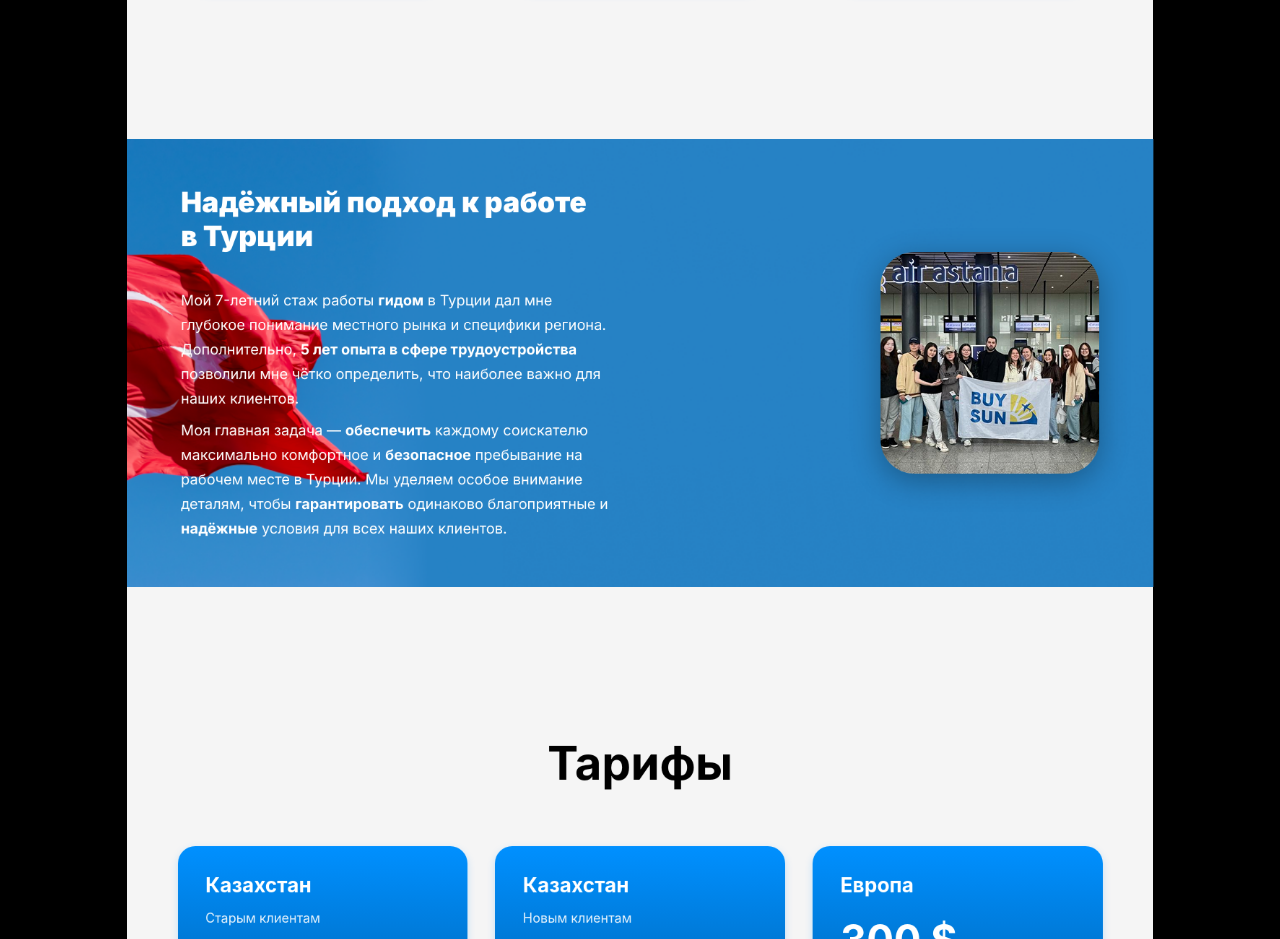
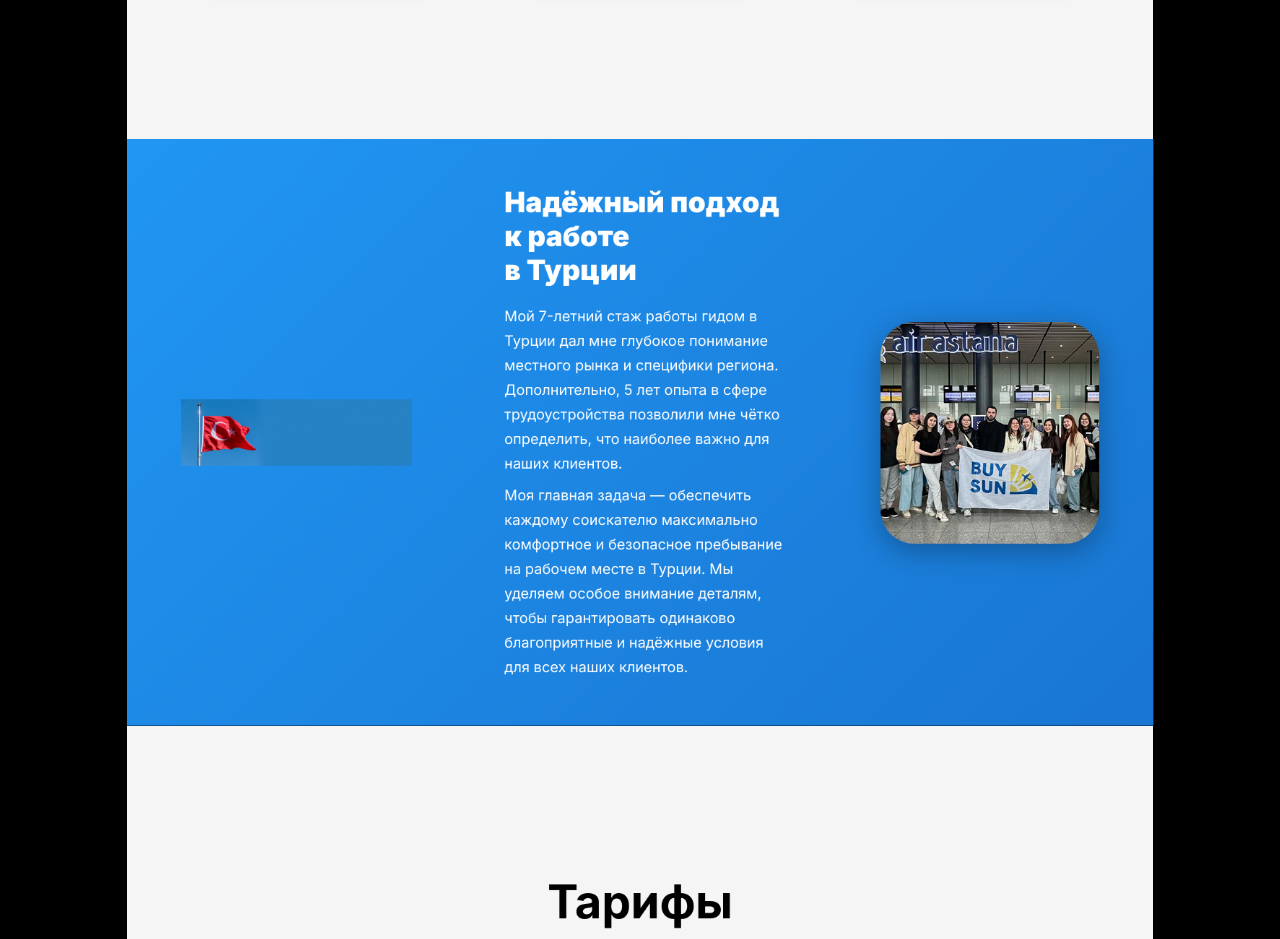
Before and after one commit to idrisqtt/buy-sun_landingpage, a React (Vite) app: page / in a window 1280 px wide. Shown: the part 1000-1939 px from the top of the page. Built offline with nearby package versions, Linux system fonts and the light colour scheme.

Commit message:
Rearrange Section3 layout: flag left, text center, photo right
- Add Turkish flag as separate element on the left
- Move text to center position
- Keep team photo on the right
- Hide flag on mobile for cleaner layout

```diff
--- a/src/Section3.css
+++ b/src/Section3.css
@@ -2,10 +2,7 @@
   width: 100%;
   min-height: 551px;
   height: auto;
-  background-image: url('/s3-1.png');
-  background-size: cover;
-  background-position: center;
-  background-repeat: no-repeat;
+  background: linear-gradient(135deg, #2196F3 0%, #1976D2 100%);
   padding: 0;
   display: flex;
   align-items: center;
@@ -13,7 +10,6 @@
   position: relative;
   box-sizing: border-box;
   overflow-x: hidden;
-  /* Предотвращаем горизонтальный скролл */
 }
 
 .section3-container {
@@ -40,19 +36,34 @@
   position: relative;
 }
 
+.section3-flag {
+  flex-shrink: 0;
+  order: 1;
+  width: clamp(200px, 25vw, 350px);
+  height: auto;
+  display: flex;
+  align-items: center;
+  justify-content: center;
+}
+
+.section3-flag img {
+  width: 100%;
+  height: auto;
+  object-fit: contain;
+}
+
 .section3-text {
   display: flex;
   flex-direction: column;
-  gap: clamp(2rem, 4vw, 3rem);
+  gap: clamp(1rem, 2vw, 1.5rem);
   color: var(--text-white);
-  max-width: 600px;
+  max-width: 500px;
   width: 100%;
   flex: 1;
   text-align: left;
   position: relative;
   z-index: 1;
-  order: 1;
-  /* Текст слева */
+  order: 2;
 }
 
 .section3-title {
@@ -95,8 +106,7 @@
   align-items: center;
   justify-content: center;
   flex-shrink: 0;
-  order: 2;
-  /* Изображение справа */
+  order: 3;
 }
 
 .section3-image img {
@@ -126,8 +136,6 @@
     overflow-x: hidden;
     min-height: auto;
     padding: clamp(3rem, 6vw, 5rem) clamp(1.5rem, 4vw, 2rem);
-    background-size: cover;
-    background-position: center;
   }
 
   .section3-container {
@@ -140,11 +148,14 @@
     align-items: center;
   }
 
+  .section3-flag {
+    display: none;
+  }
+
   .section3-image {
     width: 100%;
     max-width: 300px;
-    order: -1;
-    /* Изображение сверху на мобильных */
+    order: 1;
   }
 
   .section3-image img {
@@ -157,7 +168,7 @@
   .section3-text {
     max-width: 100%;
     width: 100%;
-    order: 1;
+    order: 2;
     text-align: center;
     gap: 1.5rem;
   }
--- a/src/Section3.jsx
+++ b/src/Section3.jsx
@@ -43,17 +43,15 @@ function Section3() {
       <div className="section3-container">
         <div className="section3-content">
           <motion.div
-            className="section3-image"
+            className="section3-flag"
             variants={imageVariants}
             initial="hidden"
             whileInView="visible"
             viewport={{ once: true, margin: "-100px" }}
           >
-            <motion.img
-              src="/s3-2.png"
-              alt="Команда BUY SUN"
-              whileHover={{ scale: 1.05 }}
-              transition={{ duration: 0.3 }}
+            <img
+              src="/s3-1.png"
+              alt="Флаг Турции"
             />
           </motion.div>
           <motion.div
@@ -77,15 +75,29 @@ function Section3() {
                 className="section3-text-p"
                 variants={itemVariants}
               >
-                Мой 7-летний стаж работы <strong>гидом</strong> в Турции дал мне глубокое понимание местного рынка и специфики региона. Дополнительно, <strong>5 лет опыта в сфере трудоустройства</strong> позволили мне чётко определить, что наиболее важно для наших клиентов.
+                Мой 7-летний стаж работы гидом в Турции дал мне глубокое понимание местного рынка и специфики региона. Дополнительно, 5 лет опыта в сфере трудоустройства позволили мне чётко определить, что наиболее важно для наших клиентов.
               </motion.p>
               <motion.p
                 className="section3-text-p"
                 variants={itemVariants}
               >
-                Моя главная задача — <strong>обеспечить</strong> каждому соискателю максимально комфортное и <strong>безопасное</strong> пребывание на рабочем месте в Турции. Мы уделяем особое внимание деталям, чтобы <strong>гарантировать</strong> одинаково благоприятные и <strong>надёжные</strong> условия для всех наших клиентов.
+                Моя главная задача — обеспечить каждому соискателю максимально комфортное и безопасное пребывание на рабочем месте в Турции. Мы уделяем особое внимание деталям, чтобы гарантировать одинаково благоприятные и надёжные условия для всех наших клиентов.
               </motion.p>
             </motion.div>
+          </motion.div>
+          <motion.div
+            className="section3-image"
+            variants={imageVariants}
+            initial="hidden"
+            whileInView="visible"
+            viewport={{ once: true, margin: "-100px" }}
+          >
+            <motion.img
+              src="/s3-2.png"
+              alt="Команда BUY SUN"
+              whileHover={{ scale: 1.05 }}
+              transition={{ duration: 0.3 }}
+            />
           </motion.div>
         </div>
       </div>
```
